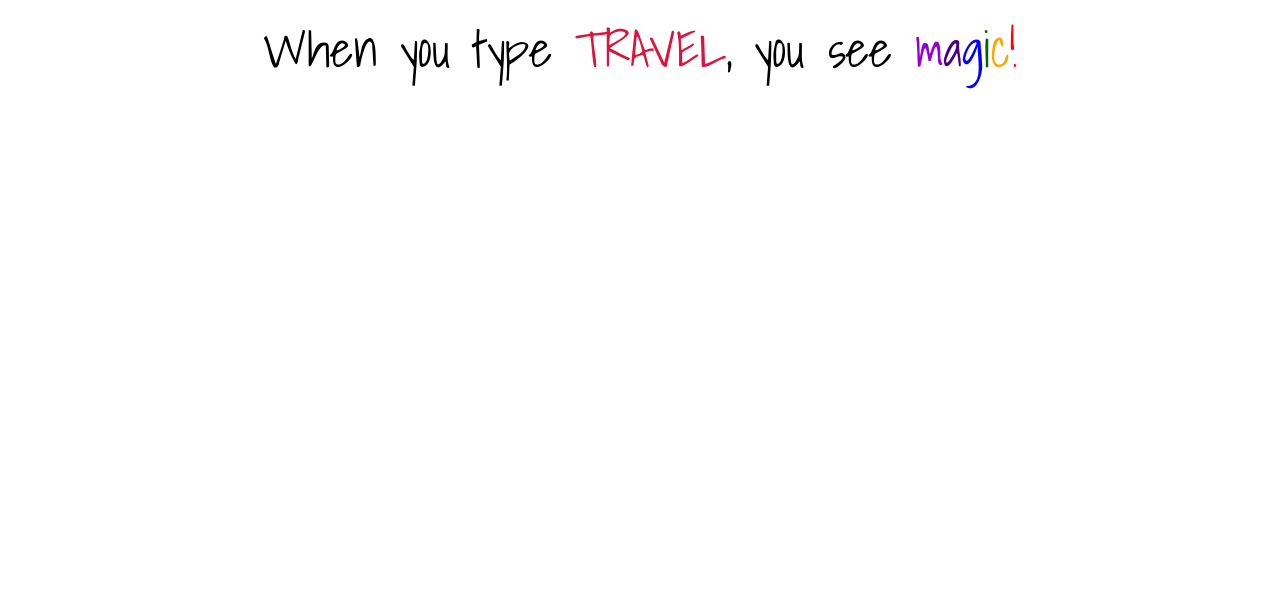
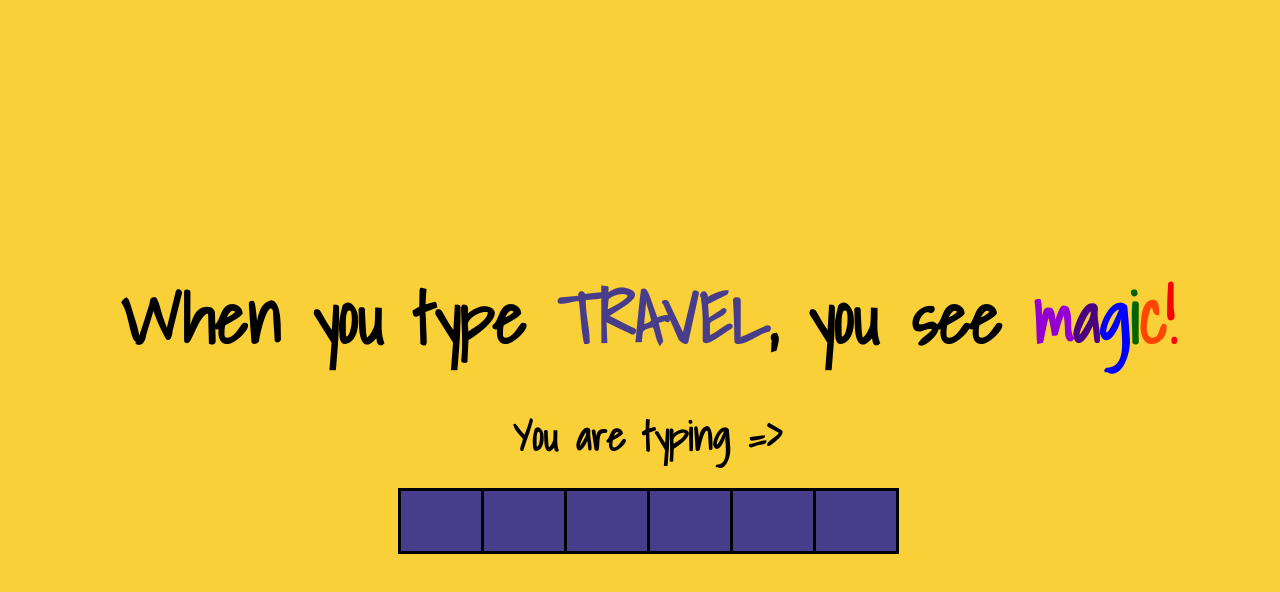
Before and after one commit to rpgayatri/CustomKonami, a plain HTML site: page index.html in a window 1280 px wide. Drawn offline with Linux system fonts and the light colour scheme.

Commit message:
added functionality to show typed letters to user

```diff
--- a/index.html
+++ b/index.html
@@ -13,10 +13,24 @@
   </head>
   <body>
     <div class="heading">
-      When you type <span style="color: crimson">TRAVEL</span>, you see
-      <span class="m">m</span><span class="a">a</span><span class="g">g</span
-      ><span class="i">i</span><span class="c">c</span
-      ><span class="magic">!</span>
+      <b
+        >When you type <span style="color: darkslateblue">TRAVEL</span>, you see
+        <span class="m">m</span><span class="a">a</span><span class="g">g</span
+        ><span class="i">i</span><span class="c">c</span
+        ><span class="magic">!</span></b
+      >
+    </div>
+
+    <div class="typedBox">
+      <div class="containerHeading"><b>You are typing =></b></div>
+      <div class="typedLetterContainer">
+        <div class="container" data-position="0"></div>
+        <div class="container" data-position="1"></div>
+        <div class="container" data-position="2"></div>
+        <div class="container" data-position="3"></div>
+        <div class="container" data-position="4"></div>
+        <div class="container last" data-position="5"></div>
+      </div>
     </div>
   </body>
   <script
--- a/main.css
+++ b/main.css
@@ -1,11 +1,17 @@
 body {
   font-family: "Shadows Into Light", cursive;
+  width: 100vw;
+  height: 100vh;
   display: flex;
+  flex-direction: column;
+  align-items: center;
   justify-content: center;
+  background-color: #fad038;
 }
 
 .heading {
-  font-size: 50px;
+  font-size: 70px;
+  z-index: 10000;
 }
 
 .m {
@@ -25,9 +31,43 @@ body {
 }
 
 .c {
-  color: orange;
+  color: orangered;
 }
 
 .magic {
   color: red;
 }
+
+.typedBox {
+  display: flex;
+  flex-direction: column;
+  font-size: 40px;
+  align-items: center;
+  justify-content: center;
+  padding-top: 30px;
+  z-index: 10000;
+}
+
+.typedLetterContainer {
+  display: flex;
+}
+
+.containerHeading {
+  padding-bottom: 20px;
+}
+
+.container {
+  width: 80px;
+  height: 60px;
+  border: 3px solid black;
+  border-right: none;
+  color: white;
+  justify-content: center;
+  text-align: center;
+  background-color: darkslateblue;
+  overflow: hidden;
+}
+
+.container.last {
+  border-right: 3px solid black;
+}
--- a/main.js
+++ b/main.js
@@ -1,13 +1,27 @@
 var typed = [];
-
+const letterContainer = document.querySelectorAll(".container");
 const myKonami = "travel";
 
 window.addEventListener("keyup", e => {
+  //   var typedLetters = "";
+  var slicedWord = "";
   typed = [...typed, e.key];
 
-  var slicedWord = typed.slice(typed.length - myKonami.length, typed.length);
+  if (typed.length > myKonami.length) {
+    slicedWord = typed.slice(typed.length - myKonami.length, typed.length);
+  } else {
+    slicedWord = typed;
+  }
 
-  if (slicedWord.join("") == myKonami) {
+  slicedWord.forEach((letter, index) => {
+    letterContainer.forEach(container => {
+      if (container.dataset.position == index) {
+        container.innerHTML = `<b>${letter}</b>`;
+      }
+    });
+  });
+
+  if (slicedWord.join("").toLowerCase() == myKonami) {
     cornify_add();
   }
 });
```
